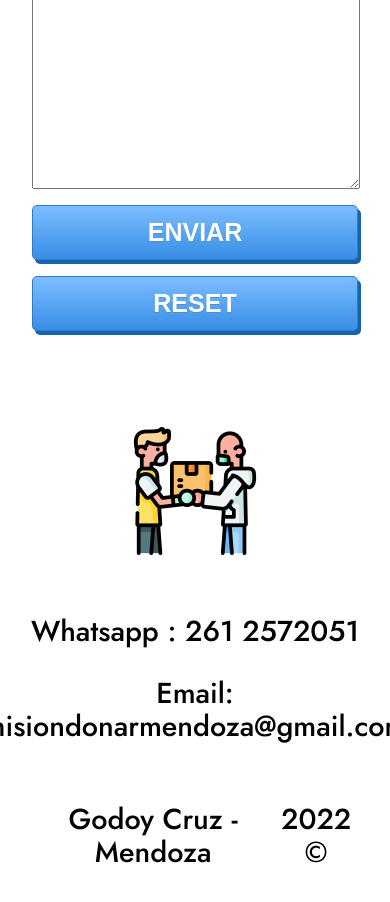
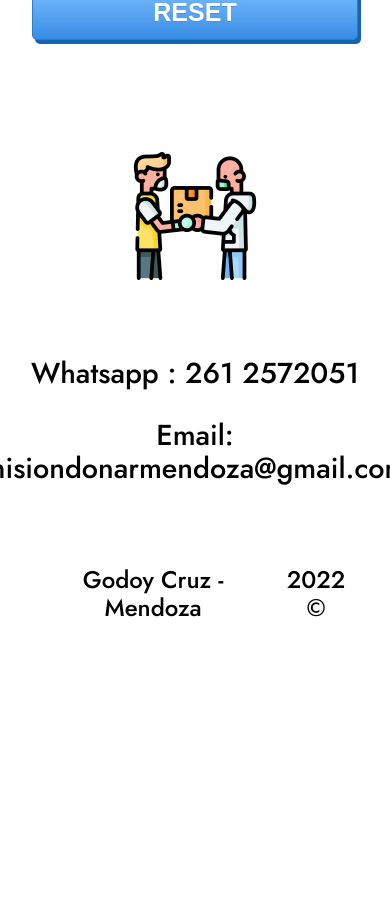
Before and after one commit to martinsetaro/misiondonar, a React (Vite) app: page / in a window 390 px wide. Shown: the part 6660-7562 px from the top of the page. After the commit the page ends 7398 px from the top, so only its background shows below. Built offline with nearby package versions, Linux system fonts and the light colour scheme.

Commit message:
arreglos

```diff
--- a/src/components/footer/footer.scss
+++ b/src/components/footer/footer.scss
@@ -47,11 +47,16 @@
         display: flex;
         justify-content: center;
         margin-bottom: 2rem;
+        padding: 1rem;
 
     }
     p
     {
         font-weight: 500;
+        @media (max-width:768px){
+            font-size: 1.5rem;
+
+        }
     }
 
 }
--- a/src/components/idea/idea.scss
+++ b/src/components/idea/idea.scss
@@ -11,6 +11,7 @@
     @media(max-width:768px){
 
         height: auto;
+        padding: 0 1rem;
 
     }
     h2
```
